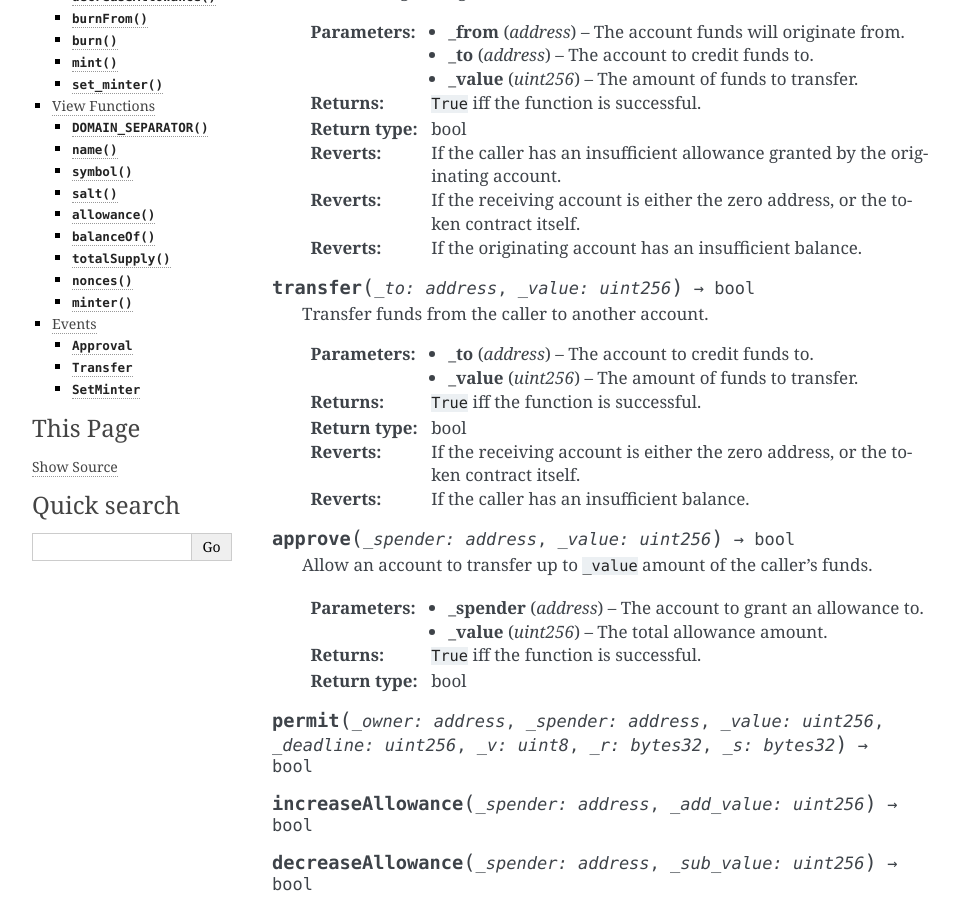
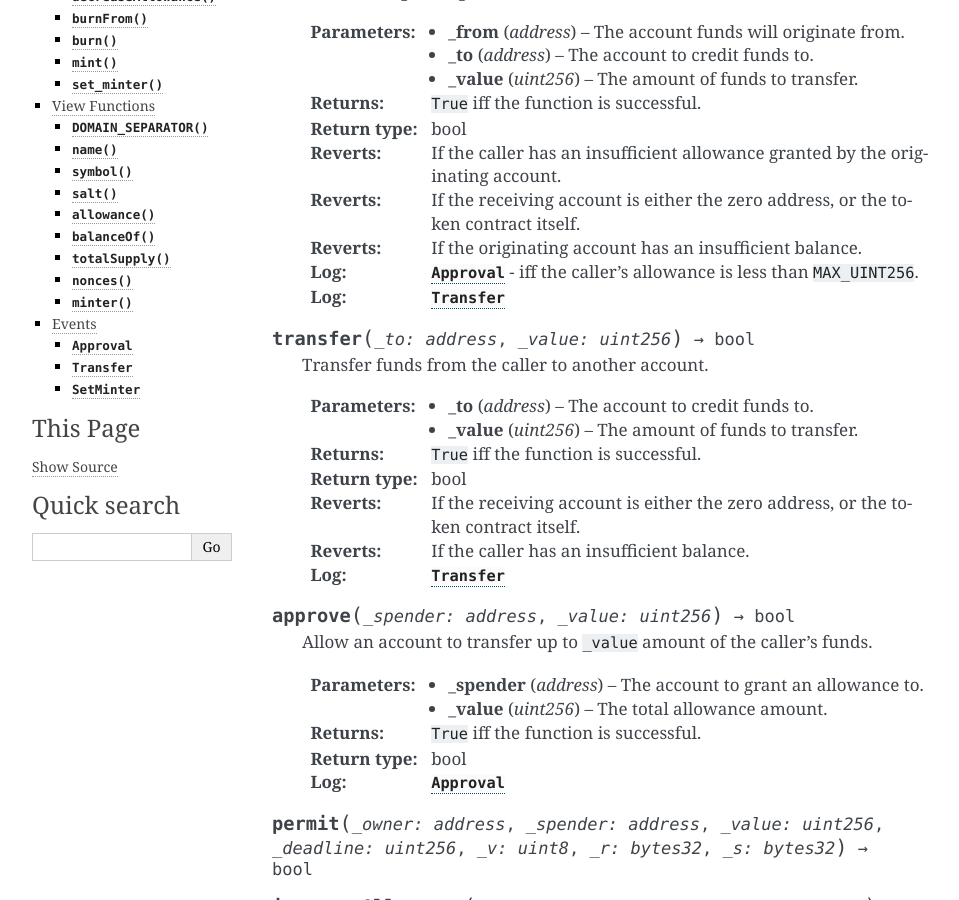
Before and after one commit to curvefi/curve-stablecoin, a Sphinx documentation site: the page built from docs/source/stablecoin.rst, in a window 1280 px wide and 900 px high, scrolled down 260 px. Shown: the whole window, without its empty margins (148-1107 px from the left). Built offline with Sphinx 7.4.7, drawn with Linux system fonts in a browser that asks for light colours.

Commit message:
docs: add logging info

```diff
--- a/docs/source/stablecoin.rst
+++ b/docs/source/stablecoin.rst
@@ -19,6 +19,8 @@ Functions
     :reverts: If the caller has an insufficient allowance granted by the originating account.
     :reverts: If the receiving account is either the zero address, or the token contract itself.
     :reverts: If the originating account has an insufficient balance.
+    :log: :class:`Approval` - iff the caller's allowance is less than ``MAX_UINT256``.
+    :log: :class:`Transfer`
 
 .. function:: transfer(_to: address, _value: uint256) -> bool
 
@@ -30,6 +32,7 @@ Functions
     :rtype: bool
     :reverts: If the receiving account is either the zero address, or the token contract itself.
     :reverts: If the caller has an insufficient balance.
+    :log: :class:`Transfer`
 
 .. function:: approve(_spender: address, _value: uint256) -> bool
 
@@ -39,6 +42,7 @@ Functions
     :param uint256 _value: The total allowance amount.
     :returns: ``True`` iff the function is successful.
     :rtype: bool
+    :log: :class:`Approval`
 
 .. function:: permit(_owner: address, _spender: address, _value: uint256, _deadline: uint256, _v: uint8, _r: bytes32, _s: bytes32) -> bool
 
```
